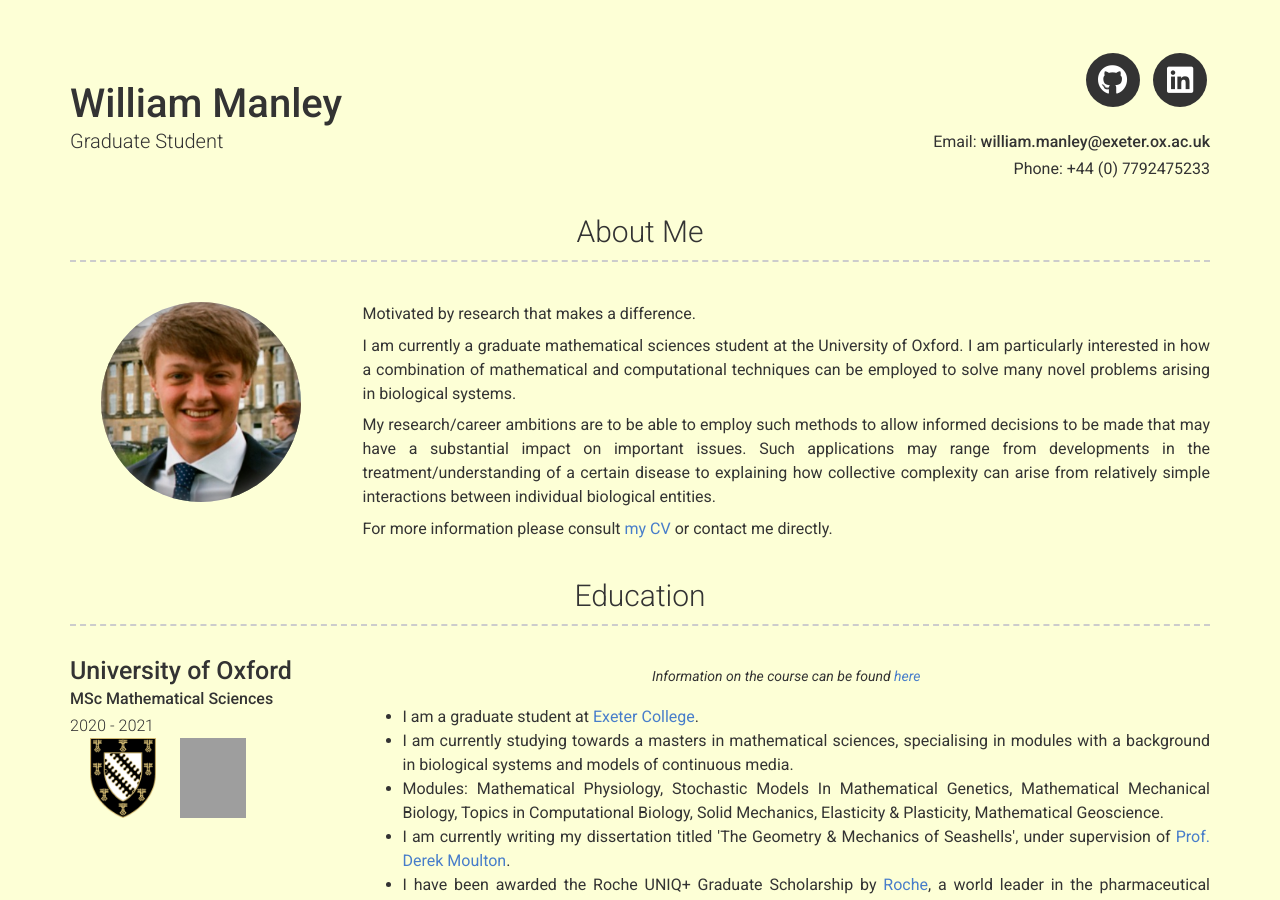
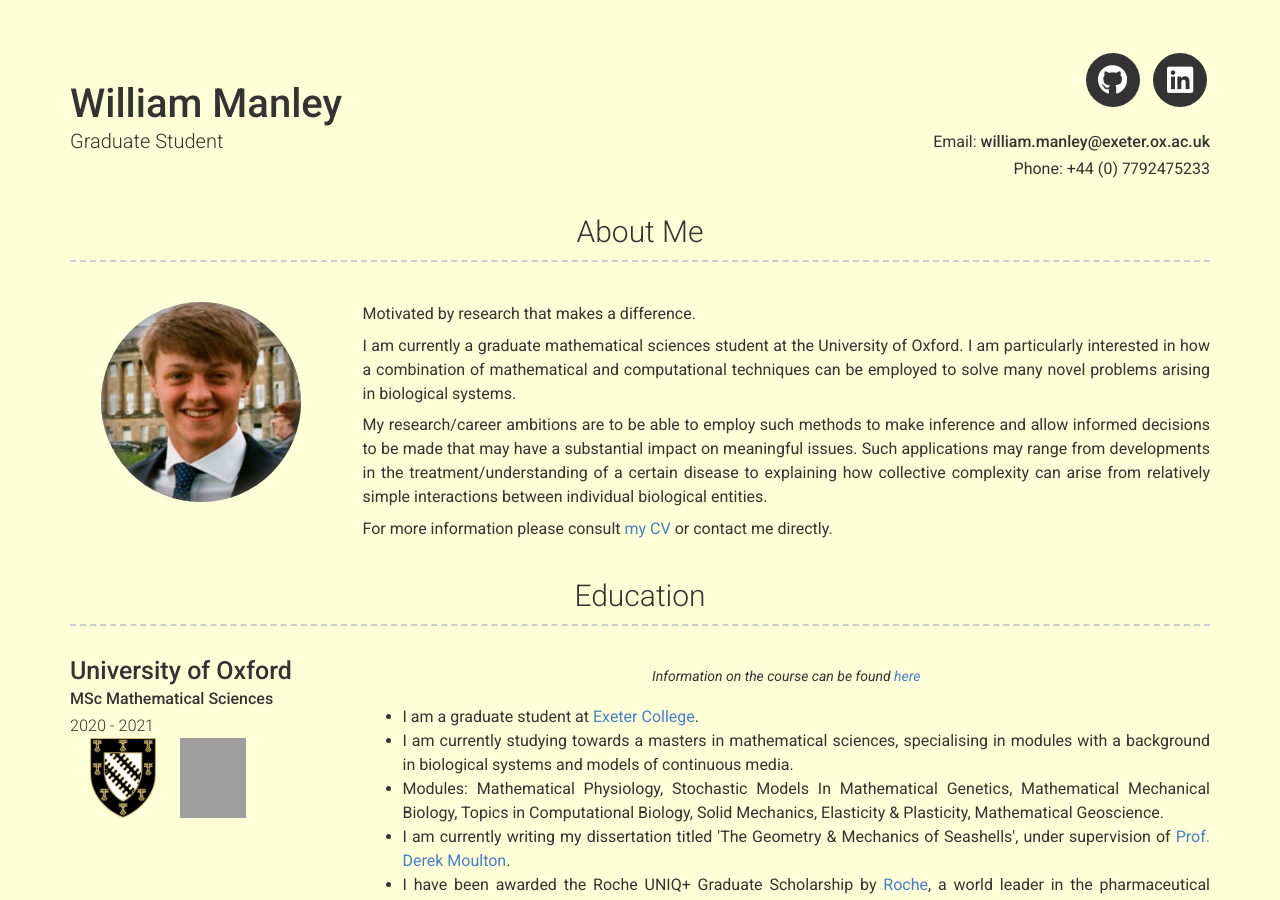
Before and after one commit to WilliamManley/WilliamManley.github.io, a Jekyll site: the page built from index.md, in a window 1280 px wide and 900 px high. Built offline with Jekyll 4.4.1, drawn with Linux system fonts in a browser that asks for light colours; nearby versions of some CDN libraries; grey boxes are pictures that could not be loaded.

Commit message:
updated ox info

```diff
--- a/_config.yml
+++ b/_config.yml
@@ -51,7 +51,7 @@ about_content: | # this will include new lines to allow paragraphs
  I am currently a graduate mathematical sciences student at the University of Oxford.
  I am particularly interested in how a combination of mathematical and computational techniques can be employed to solve many novel problems arising in biological systems.
 
- My research/career ambitions are to be able to employ such methods to allow informed decisions to be made that may have a substantial impact on important issues. Such applications
+ My research/career ambitions are to be able to employ such methods to make inference and allow informed decisions to be made that may have a substantial impact on meaningful issues. Such applications
  may range from developments in the treatment/understanding of a certain disease to explaining how collective complexity can arise from relatively simple interactions between individual
  biological entities.
 
```
